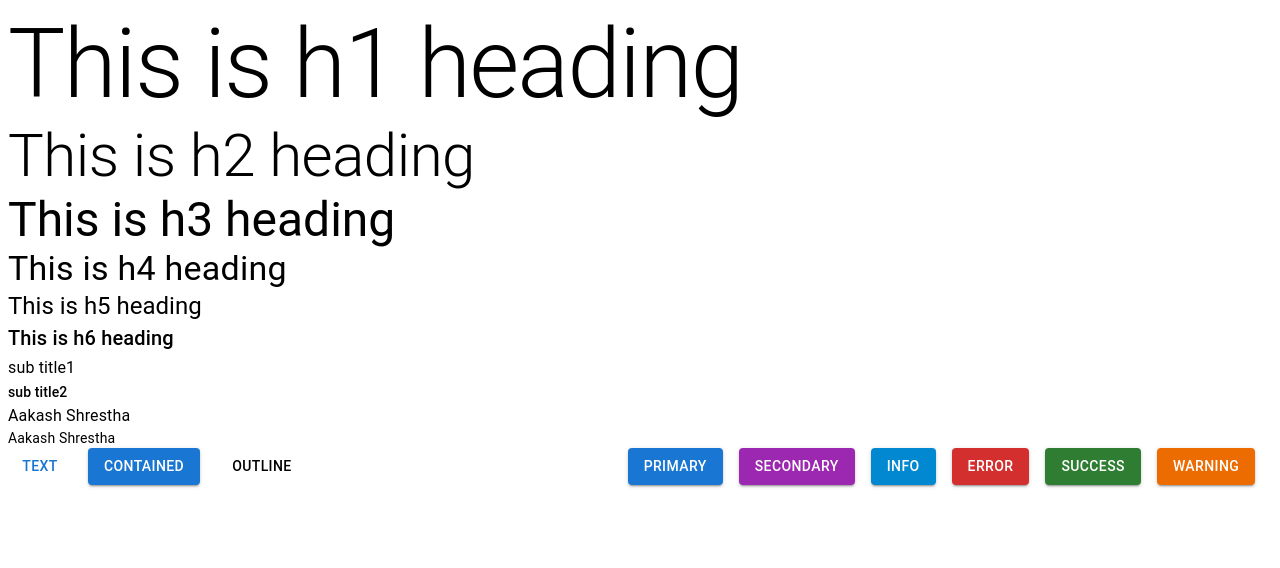
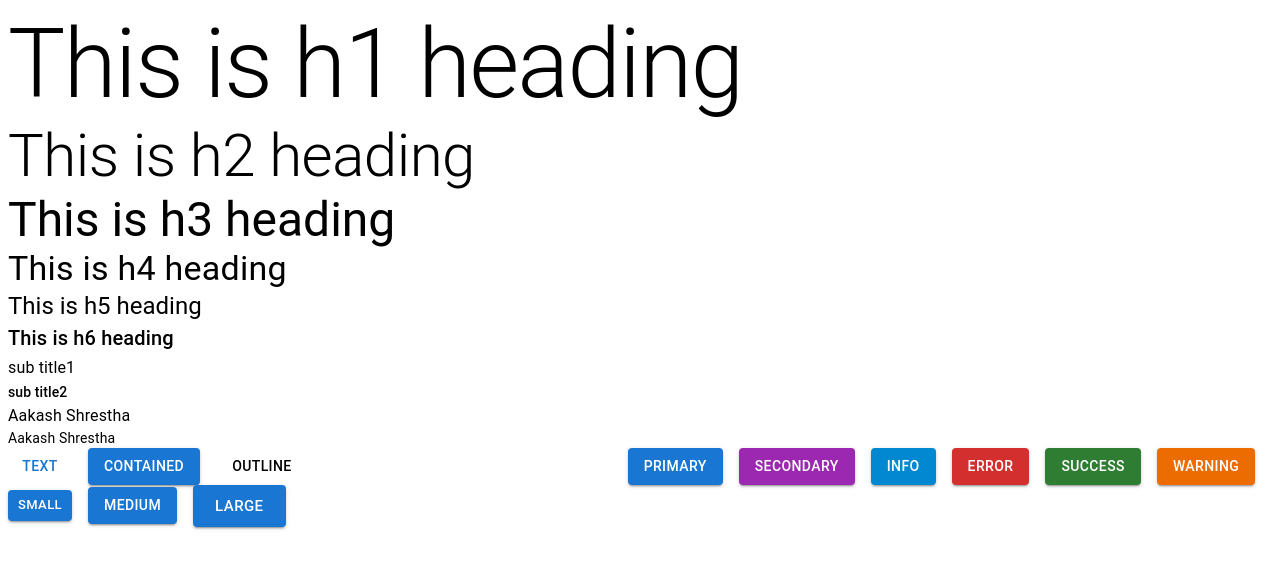
Before and after one commit to aakashstha1/React-MUI, a React (Vite) app in the folder MUI demo/: page / in a window 1280 px wide. Shown: the top 568 px of the page. Built offline with nearby package versions, Linux system fonts and the light colour scheme.

Commit message:
second commit

```diff
--- a/MUI demo/src/App.jsx
+++ b/MUI demo/src/App.jsx
@@ -1,11 +1,13 @@
 import "./App.css";
 import { MuiTypography } from "./components/MuiTypography";
 import { MuiButton } from "./components/MuiButton";
+import { MuiBtnSize } from "./components/MuiBtnSize";
 function App() {
   return (
     <>
       <MuiTypography />
       <MuiButton />
+      <MuiBtnSize />
     </>
   );
 }
--- a/MUI demo/src/components/MuiBtnSize.jsx
+++ b/MUI demo/src/components/MuiBtnSize.jsx
@@ -1,4 +1,4 @@
-import { Stack, Button } from "@mui/material;";
+import { Stack, Button } from "@mui/material";
 
 export const MuiBtnSize = () => {
   return (
```
